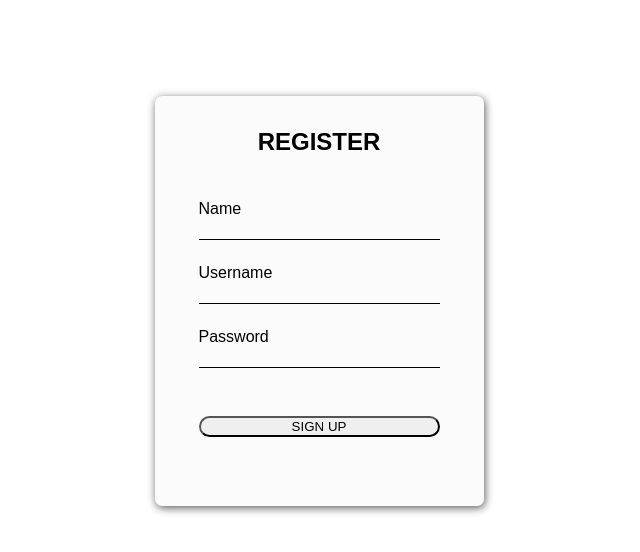
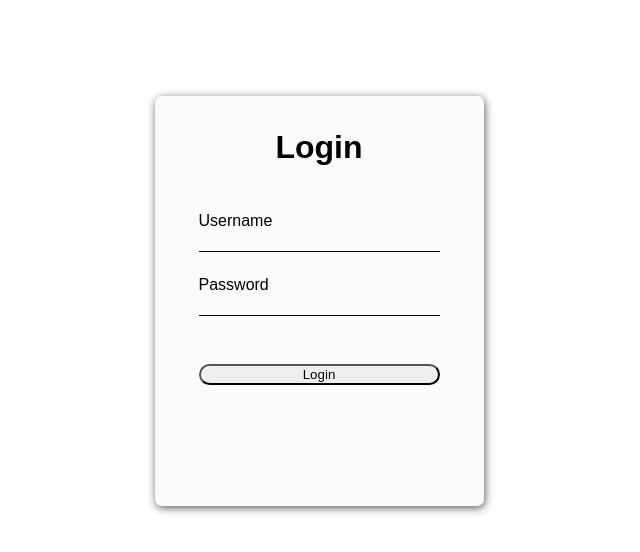
Before and after one commit to MattheusSantana/ja-front, a React (Create React App) app: page / in a window 1280 px wide. Shown: the top 552 px of the page, without its empty margins (321-961 px from the left). Built offline with nearby package versions, Linux system fonts and the light colour scheme.

Commit message:
login page style

```diff
--- a/src/App.js
+++ b/src/App.js
@@ -6,7 +6,7 @@ import {
   Route,
   Navigate,
 } from "react-router-dom";
-import Card from "./pages/Register.jsx";
+import Register from "./pages/Register.jsx";
 import { AuthContext, AuthenticatorProvider } from "./contexts/auth";
 import Home from "./pages/Home";
 import Login from "./pages/Login";
@@ -36,8 +36,8 @@ function App() {
       <Router>
         <AuthenticatorProvider>
           <Routes>
-            <Route exact path="/login" element={<Login />} />
-            <Route exact path="/" element={<Card />}/>
+            <Route exact path="/" element={<Login />} />
+            <Route exact path="/register" element={<Register />}/>
             <Route
               exact
               path="/home"
--- a/src/pages/Login.jsx
+++ b/src/pages/Login.jsx
@@ -1,5 +1,6 @@
 import React, {useContext, useState} from 'react'
 import { AuthContext } from '../contexts/auth.js';
+import '../styles/styles.css';
 
 
 const Login = () => {
@@ -16,23 +17,23 @@ const Login = () => {
 
 
   return (
-    <div id="login">
-      <h1 className="title">Login</h1>
-      <form className="form" onSubmit={handleSubmit}>
-        <div className="field">
-            <label htmlFor="userName">Username</label>
-            <input type="text" name="username" value={userName} onChange={(e) => setUserName(e.target.value)} required/>
-        </div>
-        <div className="field">
-            <label htmlFor="password">Password</label>
-            <input type="password" name="password" value={password} onChange={(e) => setPassword(e.target.value)} required/>
-        </div>
-        <div className="actions">
-        {loginMessage}
-        <button type="submit">Login</button>
-        </div>
-      </form>
-    </div>
+    <>
+        <div className="card">
+            <div id="card-content">
+              <h1 className="title">Login</h1>
+              <form onSubmit={handleSubmit}>
+                  <label>Username</label>
+                  <input className="content-form" type="text" name="username" value={userName} onChange={(e) => setUserName(e.target.value)} required/>
+                  <div className='form-border'></div>
+                  <label>Password</label>
+                  <input className="content-form" type="password" name="password" value={password} onChange={(e) => setPassword(e.target.value)} required/>
+                  <div className='form-border'></div>
+                  {loginMessage}
+                  <button className="submit-btn" type="submit">Login</button>
+              </form>
+            </div>
+          </div>
+    </>
   )
 }
 export default Login;
--- a/src/pages/Register.jsx
+++ b/src/pages/Register.jsx
@@ -36,11 +36,11 @@ const Card = () => {
       <>
         <div className="card">
             <div id="card-content">
-                <h2 className="title">REGISTER</h2>
+            <h2 className="title">REGISTER</h2>
             <form onSubmit={handleFormSubmit}>
                 <label>Name</label>
                 <input className="content-form" type="text" required onChange={(e) => setName(e.target.value)}/>
-                <div className='form-border'></div>
+                <div className="form-border"></div>
                 <label>Username</label>
                 <input type="text" className="content-form" required onChange={(e) => setUsername(e.target.value)}/>
                 <div className='form-border'></div>
```
